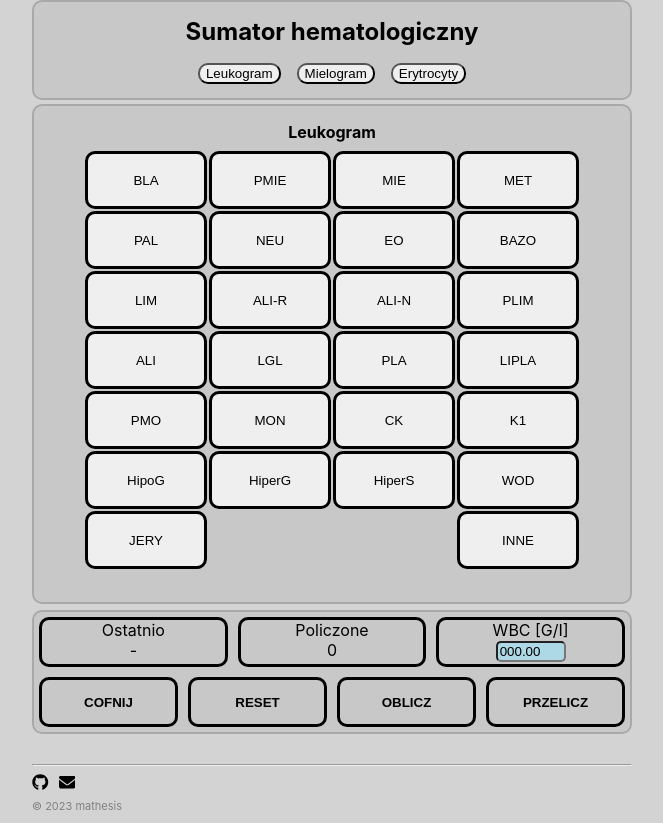
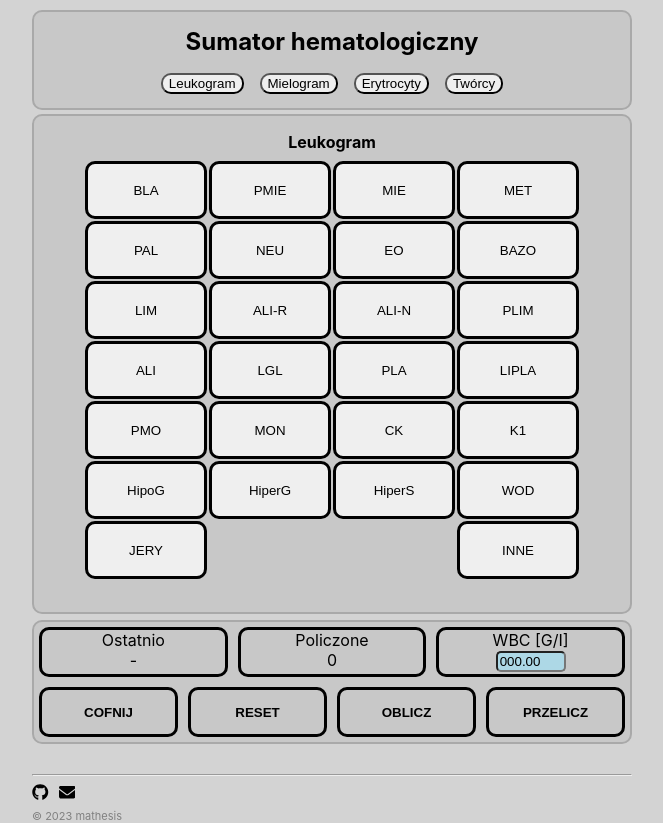
Before and after one commit to hermeneuta/sumator, a React (Create React App) app: page / in a window 1280 px wide. Shown: the whole page, without its empty margins (308-971 px from the left). Built offline with nearby package versions, Linux system fonts and the light colour scheme.

Commit message:
Twórcy i górny margines

```diff
--- a/package.json
+++ b/package.json
@@ -9,7 +9,8 @@
     "nanoid": "^4.0.2",
     "react": "^18.2.0",
     "react-dom": "^18.2.0",
-    "react-scripts": "5.0.1",
+    "react-router-dom": "^6.23.1",
+    "react-scripts": "^5.0.1",
     "web-vitals": "^2.1.4"
   },
   "scripts": {
--- a/src/App.css
+++ b/src/App.css
@@ -10,6 +10,7 @@ html {
 body {
   padding: 0;
   margin: 0;
+  margin-top: 10px;
 }
 
 h1,
@@ -36,8 +37,8 @@ h3 {
 }
 
 .logo-lab {
-margin: auto;
-margin-left: 60px;
+  margin: auto;
+  margin-left: 60px;
 }
 
 .App-logo {
--- a/src/App.js
+++ b/src/App.js
@@ -1,80 +1,16 @@
 // import logo from "./dcopih_new_.png";
 import "./App.css";
-import Leukogram from "./components/Main/Leukogram";
-import Mielogram from "./components/Main/Mielogram";
-import Erytrocyty from "./components/Main/Erytrocyty";
-import Footnote from "./components/Footnote/Footnote";
-import React, { useState } from "react";
+import HomePage from "./components/HomePage/HomePage";
+import React from "react";
+import { BrowserRouter as Router, Route, Routes } from "react-router-dom";
 
 function App() {
-  //show allows to view certain display:
-  //0 - leukogram
-  //1 - mielogram
-  //2 - ocena erytrocytów
-
-  const [show, setShow] = useState(0);
-
-  const leukoHandler = () => {
-    setShow(0);
-  };
-
-  const mieloHandler = () => {
-    setShow(1);
-  };
-
-  const erytroHandler = () => {
-    setShow(2);
-  };
-
   return (
-    <div className="calculator">
-      <div>
-        <nav className="header">
-          {/* <img src={logo} className="App-logo" alt="logo" /> */}
-          {/* <div className="logo-lab">
-          <svg xmlns="http://www.w3.org/2000/svg" viewBox="0 0 640 512"><path d="M175 389.4c-9.8 16-15 34.3-15 53.1c-10 3.5-20.8 5.5-32 5.5c-53 0-96-43-96-96V64C14.3 64 0 49.7 0 32S14.3 0 32 0H96h64 64c17.7 0 32 14.3 32 32s-14.3 32-32 32V309.9l-49 79.6zM96 64v96h64V64H96zM352 0H480h32c17.7 0 32 14.3 32 32s-14.3 32-32 32V214.9L629.7 406.2c6.7 10.9 10.3 23.5 10.3 36.4c0 38.3-31.1 69.4-69.4 69.4H261.4c-38.3 0-69.4-31.1-69.4-69.4c0-12.8 3.6-25.4 10.3-36.4L320 214.9V64c-17.7 0-32-14.3-32-32s14.3-32 32-32h32zm32 64V224c0 5.9-1.6 11.7-4.7 16.8L330.5 320h171l-48.8-79.2c-3.1-5-4.7-10.8-4.7-16.8V64H384z"/></svg>
-          </div> */}
-          <ul>
-            <li>
-              <h1>Sumator hematologiczny</h1>
-            </li>
-            <li>
-              <button className="menu__btn" onClick={leukoHandler}>
-                Leukogram
-              </button>
-            </li>
-            <li>
-              <button className="menu__btn" onClick={mieloHandler}>
-                Mielogram
-              </button>
-            </li>
-            <li>
-              <button className="menu__btn" onClick={erytroHandler}>
-               Erytrocyty
-              </button>
-            </li>
-          </ul>
-        </nav>
-      </div>
-      {show === 0 && (
-        <div>
-          <Leukogram chosen={"Leukogram"} />{" "}
-        </div>
-      )}
-      {show === 1 && (
-        <div>
-          {" "}
-          <Mielogram chosen={"Mielogram"} />{" "}
-        </div>
-      )}
-      {show === 2 && (
-        <div>
-          {" "}
-          <Erytrocyty chosen={"Erytrocyty"} />{" "}
-        </div>
-      )}
-      <Footnote />
-    </div>
+    <Router>
+      <Routes>
+        <Route path="/" element={<HomePage />} />
+      </Routes>
+    </Router>
   );
 }
 
--- /dev/null
+++ b/src/components/About/About.css
@@ -0,0 +1,4 @@
+h2 {
+  padding-top: 1rem;
+  padding-bottom: 1rem;
+}
--- /dev/null
+++ b/src/components/About/About.js
@@ -0,0 +1,15 @@
+// About.js
+import "./About.css";
+import React from "react";
+
+function About() {
+  return (
+    <div>
+      <h1>Twórcy</h1>
+      <h2 className="margin:10">Judyta Kownacka</h2>
+      <p>Pomysłodawczyni i koordynatorka projektu.</p>
+    </div>
+  );
+}
+
+export default About;
--- /dev/null
+++ b/src/components/HomePage/HomePage.js
@@ -0,0 +1,99 @@
+// HomePage.js
+import "../../App.css";
+import Leukogram from "../Main/Leukogram";
+import Mielogram from "../Main/Mielogram";
+import Erytrocyty from "../Main/Erytrocyty";
+import Footnote from "../Footnote/Footnote";
+import About from "../About/About";
+import React, { useState } from "react";
+
+function HomePage() {
+  //show allows to view certain display:
+  //0 - leukogram
+  //1 - mielogram
+  //2 - ocena erytrocytów
+
+  const [show, setShow] = useState(0);
+
+  const leukoHandler = () => {
+    setShow(0);
+  };
+
+  const mieloHandler = () => {
+    setShow(1);
+  };
+
+  const erytroHandler = () => {
+    setShow(2);
+  };
+
+  const goToAbout = () => {
+    setShow(3);
+  };
+
+  return (
+    <>
+      <div className="calculator">
+        <div>
+          <nav className="header">
+            {/* <img src={logo} className="App-logo" alt="logo" /> */}
+            {/* <div className="logo-lab">
+          <svg xmlns="http://www.w3.org/2000/svg" viewBox="0 0 640 512"><path d="M175 389.4c-9.8 16-15 34.3-15 53.1c-10 3.5-20.8 5.5-32 5.5c-53 0-96-43-96-96V64C14.3 64 0 49.7 0 32S14.3 0 32 0H96h64 64c17.7 0 32 14.3 32 32s-14.3 32-32 32V309.9l-49 79.6zM96 64v96h64V64H96zM352 0H480h32c17.7 0 32 14.3 32 32s-14.3 32-32 32V214.9L629.7 406.2c6.7 10.9 10.3 23.5 10.3 36.4c0 38.3-31.1 69.4-69.4 69.4H261.4c-38.3 0-69.4-31.1-69.4-69.4c0-12.8 3.6-25.4 10.3-36.4L320 214.9V64c-17.7 0-32-14.3-32-32s14.3-32 32-32h32zm32 64V224c0 5.9-1.6 11.7-4.7 16.8L330.5 320h171l-48.8-79.2c-3.1-5-4.7-10.8-4.7-16.8V64H384z"/></svg>
+          </div> */}
+            <ul>
+              <li>
+                <h1>Sumator hematologiczny</h1>
+              </li>
+              <li>
+                <button className="menu__btn" onClick={leukoHandler}>
+                  Leukogram
+                </button>
+              </li>
+              <li>
+                <button className="menu__btn" onClick={mieloHandler}>
+                  Mielogram
+                </button>
+              </li>
+              <li>
+                <button className="menu__btn" onClick={erytroHandler}>
+                  Erytrocyty
+                </button>
+              </li>
+              <li>
+                <button className="menu__btn" onClick={goToAbout}>
+                  Twórcy
+                </button>
+              </li>
+            </ul>
+          </nav>
+        </div>
+        {show === 0 && (
+          <div>
+            <Leukogram chosen={"Leukogram"} />{" "}
+          </div>
+        )}
+        {show === 1 && (
+          <div>
+            {" "}
+            <Mielogram chosen={"Mielogram"} />{" "}
+          </div>
+        )}
+        {show === 2 && (
+          <div>
+            {" "}
+            <Erytrocyty chosen={"Erytrocyty"} />{" "}
+          </div>
+        )}
+        {show === 3 && (
+          <div>
+            {" "}
+            <About />{" "}
+          </div>
+        )}
+        <Footnote />
+      </div>
+    </>
+  );
+}
+
+export default HomePage;
```
Also changed, not shown: 1 other file (tests, documents, lock files or other folders).
